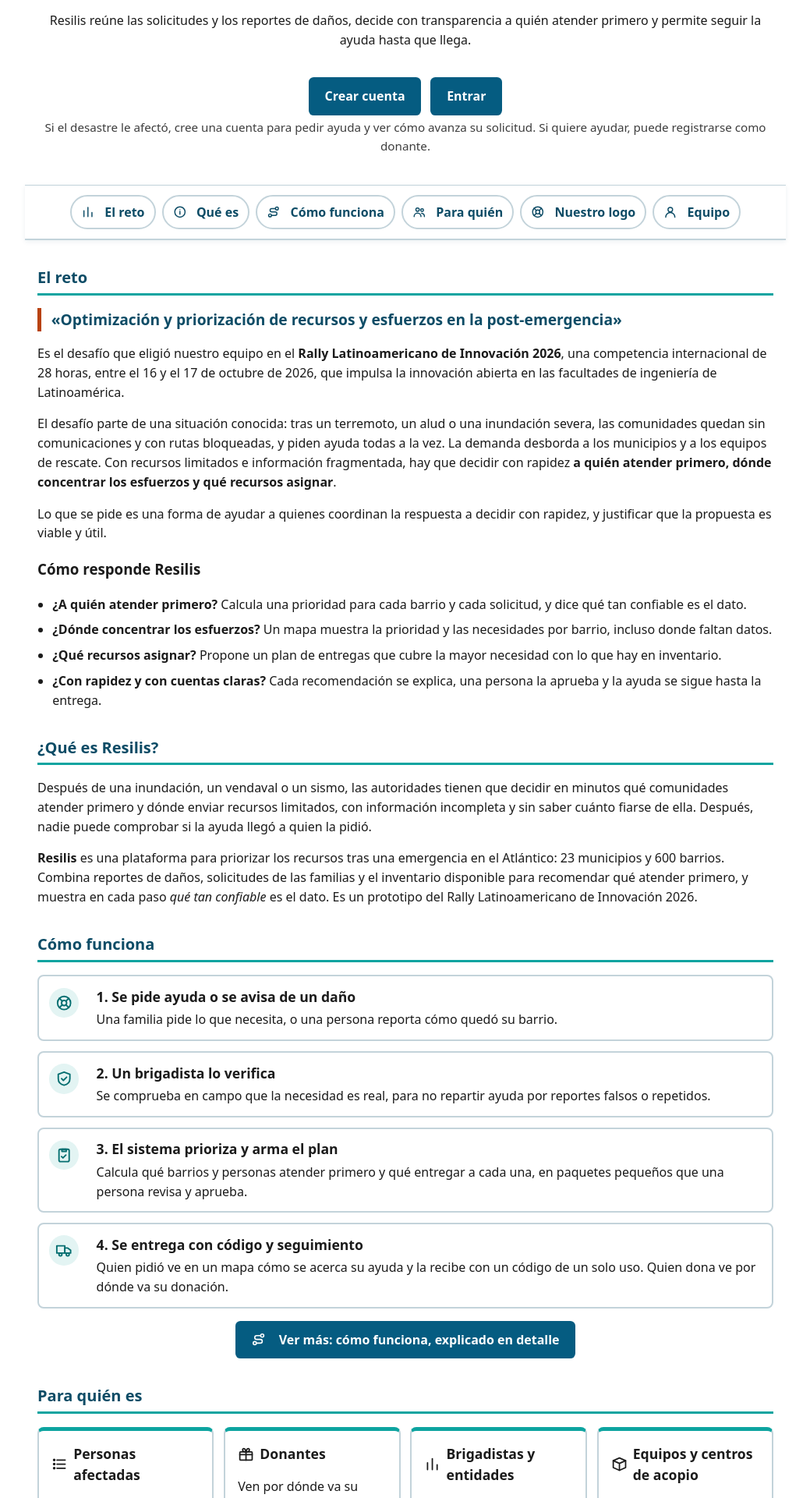
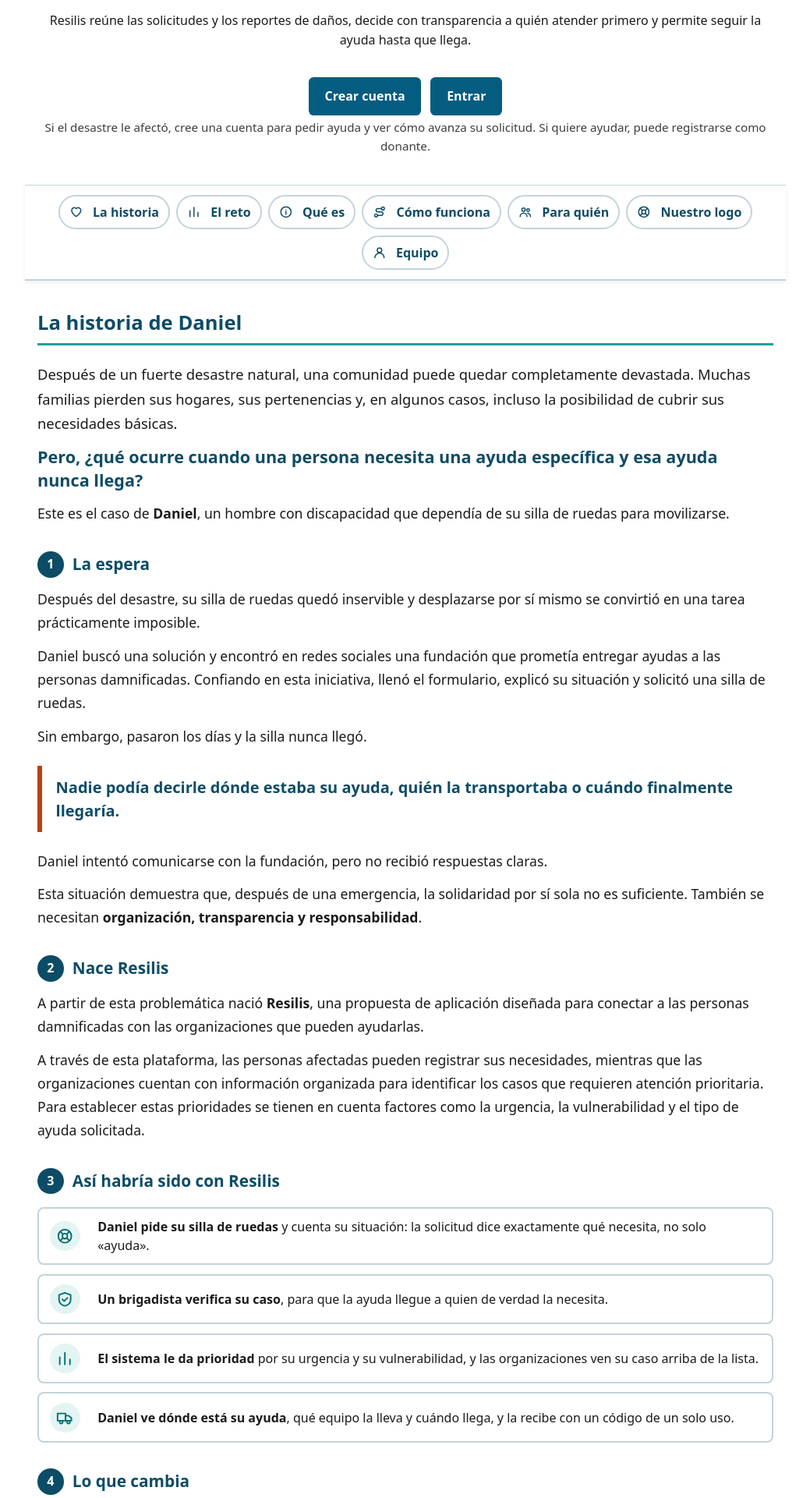
Before and after one commit to dorelysm/resilis, a FastAPI app: page / in a window 1280 px wide. Shown: the part 512-2433 px from the top of the page at 78% size, without its empty margins (120-1159 px from the left). Run offline with FastAPI, Linux system fonts and the light colour scheme; parts of the project's set-up code (start-up, migrations or seed data) failed here and were passed over.

Commit message:
Portada: storytelling «La historia de Daniel»
Co-Authored-By: Claude Sonnet 5.5 <noreply@anthropic.com>

```diff
--- a/prototipo/app/static/estilo.css
+++ b/prototipo/app/static/estilo.css
@@ -394,3 +394,19 @@ main:has(.explicacion) { max-width: 52rem; }
 .foto-equipo img { display: block; width: 100%; height: auto; border: 2px solid var(--borde-suave); border-radius: .5rem; }
 
 .reto-titulo { font-size: 1.2rem; font-weight: 700; color: var(--azul-profundo); border-left: 5px solid var(--naranja-oscuro, #b34a10); padding-left: .8rem; margin: .8rem 0; }
+
+/* Storytelling: la historia de Daniel */
+.historia { font-size: 1.1rem; line-height: 1.7; }
+.historia > h2 { font-size: 1.6rem; }
+.historia p { margin: .8rem 0; }
+.historia-entrada { font-size: 1.15rem; }
+.historia-pregunta { font-size: 1.35rem; line-height: 1.4; font-weight: 700; color: var(--azul-profundo); margin: 1.4rem 0; }
+.capitulo { display: flex; align-items: center; gap: .7rem; margin: 2rem 0 .4rem; font-size: 1.3rem; color: var(--azul-profundo); }
+.capitulo span { display: inline-flex; align-items: center; justify-content: center; flex: 0 0 auto; width: 2.1rem; height: 2.1rem; border-radius: 50%; background: var(--azul-profundo); color: #fff; font-size: 1rem; }
+.cita { margin: 1.4rem 0; padding: .8rem 1.1rem; border-left: 6px solid var(--naranja-oscuro, #b34a10); background: #fff; border-radius: 0 .5rem .5rem 0; font-size: 1.25rem; line-height: 1.5; font-weight: 600; color: var(--azul-profundo); }
+.cita-final { border-left-color: var(--teal); background: var(--tinte-teal); }
+.camino-daniel { list-style: none; padding: 0; margin: 1rem 0; display: grid; gap: .7rem; }
+.camino-daniel li { display: grid; grid-template-columns: auto 1fr; gap: .8rem; align-items: center; border: 2px solid var(--borde-suave); border-radius: .5rem; background: #fff; padding: .7rem .9rem; line-height: 1.5; font-size: 1rem; }
+.historia-cta { text-align: center; margin-top: 1.5rem; }
+.historia-cta .boton { display: inline-flex; align-items: center; gap: .5rem; }
+.historia-cta .icono { width: 1.2rem; height: 1.2rem; }
--- a/prototipo/app/templates/inicio.html
+++ b/prototipo/app/templates/inicio.html
@@ -19,6 +19,7 @@
 
   <nav class="indice-portada" aria-label="En esta página">
     <ul>
+      <li><a href="#historia">{{ icono('donaciones') }}La historia</a></li>
       <li><a href="#reto">{{ icono('prioridades') }}El reto</a></li>
       <li><a href="#que-es">{{ icono('otro') }}Qué es</a></li>
       <li><a href="#como-funciona">{{ icono('recorrido') }}Cómo funciona</a></li>
@@ -28,6 +29,39 @@
     </ul>
   </nav>
   <script src="/static/indice.js" defer></script>
+
+  <section class="bloque historia" aria-labelledby="historia">
+    <h2 id="historia">La historia de Daniel</h2>
+    <p class="historia-entrada">Después de un fuerte desastre natural, una comunidad puede quedar completamente devastada. Muchas familias pierden sus hogares, sus pertenencias y, en algunos casos, incluso la posibilidad de cubrir sus necesidades básicas.</p>
+    <p class="historia-pregunta">Pero, ¿qué ocurre cuando una persona necesita una ayuda específica y esa ayuda nunca llega?</p>
+    <p>Este es el caso de <strong>Daniel</strong>, un hombre con discapacidad que dependía de su silla de ruedas para movilizarse.</p>
+
+    <h3 class="capitulo"><span>1</span>La espera</h3>
+    <p>Después del desastre, su silla de ruedas quedó inservible y desplazarse por sí mismo se convirtió en una tarea prácticamente imposible.</p>
+    <p>Daniel buscó una solución y encontró en redes sociales una fundación que prometía entregar ayudas a las personas damnificadas. Confiando en esta iniciativa, llenó el formulario, explicó su situación y solicitó una silla de ruedas.</p>
+    <p>Sin embargo, pasaron los días y la silla nunca llegó.</p>
+    <blockquote class="cita">Nadie podía decirle dónde estaba su ayuda, quién la transportaba o cuándo finalmente llegaría.</blockquote>
+    <p>Daniel intentó comunicarse con la fundación, pero no recibió respuestas claras.</p>
+    <p>Esta situación demuestra que, después de una emergencia, la solidaridad por sí sola no es suficiente. También se necesitan <strong>organización, transparencia y responsabilidad</strong>.</p>
+
+    <h3 class="capitulo"><span>2</span>Nace Resilis</h3>
+    <p>A partir de esta problemática nació <strong>Resilis</strong>, una propuesta de aplicación diseñada para conectar a las personas damnificadas con las organizaciones que pueden ayudarlas.</p>
+    <p>A través de esta plataforma, las personas afectadas pueden registrar sus necesidades, mientras que las organizaciones cuentan con información organizada para identificar los casos que requieren atención prioritaria. Para establecer estas prioridades se tienen en cuenta factores como la urgencia, la vulnerabilidad y el tipo de ayuda solicitada.</p>
+
+    <h3 class="capitulo"><span>3</span>Así habría sido con Resilis</h3>
+    <ol class="camino-daniel">
+      <li><span class="icono-redondo">{{ icono('ayuda') }}</span><div><strong>Daniel pide su silla de ruedas</strong> y cuenta su situación: la solicitud dice exactamente qué necesita, no solo «ayuda».</div></li>
+      <li><span class="icono-redondo">{{ icono('verificar') }}</span><div><strong>Un brigadista verifica su caso</strong>, para que la ayuda llegue a quien de verdad la necesita.</div></li>
+      <li><span class="icono-redondo">{{ icono('prioridades') }}</span><div><strong>El sistema le da prioridad</strong> por su urgencia y su vulnerabilidad, y las organizaciones ven su caso arriba de la lista.</div></li>
+      <li><span class="icono-redondo">{{ icono('entregas') }}</span><div><strong>Daniel ve dónde está su ayuda</strong>, qué equipo la lleva y cuándo llega, y la recibe con un código de un solo uso.</div></li>
+    </ol>
+
+    <h3 class="capitulo"><span>4</span>Lo que cambia</h3>
+    <p>Porque si Daniel hubiera solicitado su silla de ruedas a través de Resilis y esta hubiera llegado a sus manos, no habría recibido solamente un objeto.</p>
+    <blockquote class="cita cita-final">Habría recuperado una parte de su independencia y una oportunidad para avanzar en su proceso de recuperación.</blockquote>
+    <p>Resilis busca construir una realidad en la que la solidaridad esté acompañada de organización, transparencia y responsabilidad. Porque ayudar no solo significa ofrecer una solución, sino también <strong>asegurarse de que esa ayuda llegue a quien realmente la necesita</strong>.</p>
+    <p class="historia-cta"><a class="boton" href="/como-funciona">{{ icono('recorrido') }}Ver cómo lo hace Resilis</a></p>
+  </section>
 
   <section class="bloque" aria-labelledby="reto">
     <h2 id="reto">El reto</h2>
```
Also changed, not shown: prototipo/tests/test_portada.py (+19 -3 lines).
